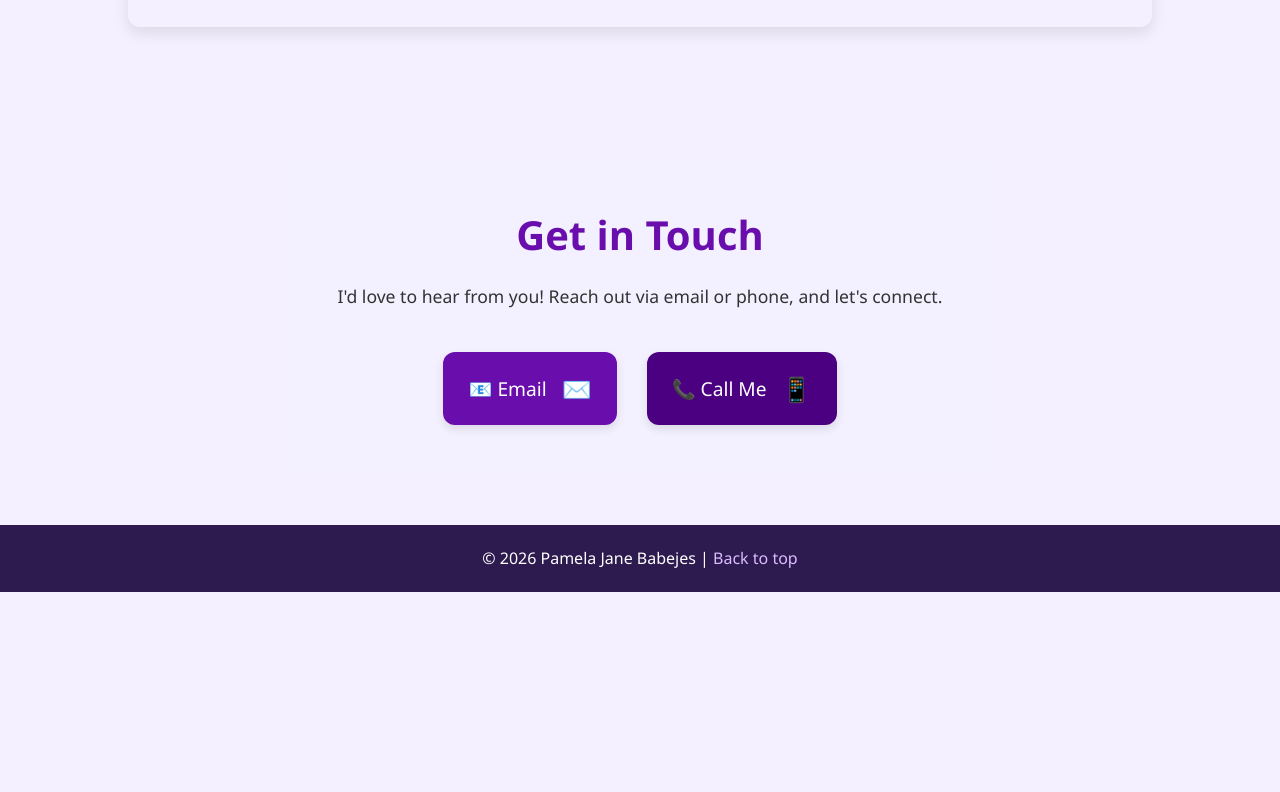
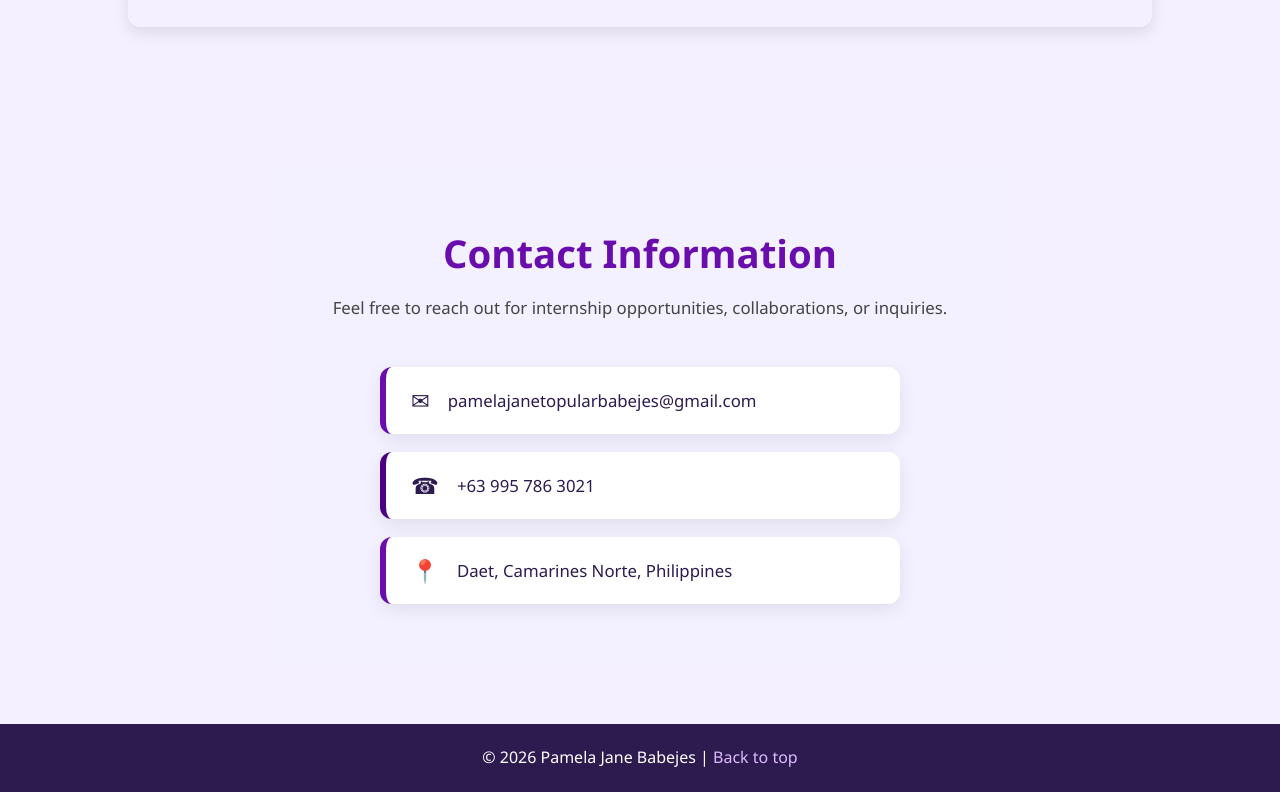
Before and after one commit to PamelaJaneBabejes/portfolio, a plain HTML site: page index.html in a window 1280 px wide. Shown: the part 6038-6830 px from the top of the page. Before the commit the page ends 6630 px from the top, so only its background shows below. Drawn offline with Linux system fonts and the light colour scheme.

Commit message:
modified:   PAMELA JANE T BABEJES RESUME.pdf 	modified:   index.html

```diff
--- a/index.html
+++ b/index.html
@@ -743,30 +743,54 @@
 
 
 <!-- CONTACT -->
-<section id="contact" style="padding:50px 20px; background:#f3f0ff; text-align:center; border-radius:15px; max-width:700px; margin:50px auto;">
-  <h2 style="color:#6a0dad; font-size:2.5rem; margin-bottom:20px;">Get in Touch</h2>
-  <p style="color:#333; font-size:1.1rem; margin-bottom:40px;">
-    I'd love to hear from you! Reach out via email or phone, and let's connect.
+<section id="contact" style="padding:60px 25px; background:#f3f0ff; text-align:center; border-radius:16px; max-width:750px; margin:60px auto;">
+
+  <h2 style="color:#6a0dad; font-size:2.4rem; margin-bottom:15px;">
+    Contact Information
+  </h2>
+
+  <p style="color:#444; font-size:1.05rem; margin-bottom:45px;">
+    Feel free to reach out for internship opportunities, collaborations, or inquiries.
   </p>
 
-  <div style="display:flex; justify-content:center; gap:30px; flex-wrap:wrap;">
+  <div style="display:flex; flex-direction:column; gap:18px; align-items:center;">
 
-    <!-- Email Card -->
+    <!-- EMAIL -->
     <a href="mailto:pamelajanetopularbabejes@gmail.com"
-       style="text-decoration:none; background:#6a0dad; color:white; padding:20px 25px; border-radius:12px; display:flex; align-items:center; gap:15px; font-size:1.2rem; transition:all 0.3s; box-shadow:0 4px 10px rgba(0,0,0,0.1);">
-      📧 Email
-      <span style="font-size:1.5rem;">✉️</span>
+       style="text-decoration:none; background:white; color:#2d1b4f; padding:18px 25px; border-radius:12px;
+              display:flex; align-items:center; gap:18px; font-size:1.05rem;
+              width:100%; max-width:520px; justify-content:flex-start;
+              box-shadow:0 6px 18px rgba(0,0,0,0.08); border-left:6px solid #6a0dad;">
+
+      <span style="font-size:1.4rem;">✉</span>
+      <span>pamelajanetopularbabejes@gmail.com</span>
     </a>
 
-    <!-- Phone Card -->
+    <!-- PHONE -->
     <a href="tel:+639957863021"
-       style="text-decoration:none; background:#4b0082; color:white; padding:20px 25px; border-radius:12px; display:flex; align-items:center; gap:15px; font-size:1.2rem; transition:all 0.3s; box-shadow:0 4px 10px rgba(0,0,0,0.1);">
-      📞 Call Me
-      <span style="font-size:1.5rem;">📱</span>
+       style="text-decoration:none; background:white; color:#2d1b4f; padding:18px 25px; border-radius:12px;
+              display:flex; align-items:center; gap:18px; font-size:1.05rem;
+              width:100%; max-width:520px; justify-content:flex-start;
+              box-shadow:0 6px 18px rgba(0,0,0,0.08); border-left:6px solid #4b0082;">
+
+      <span style="font-size:1.4rem;">☎</span>
+      <span>+63 995 786 3021</span>
     </a>
+
+    <!-- LOCATION -->
+    <div
+       style="background:white; color:#2d1b4f; padding:18px 25px; border-radius:12px;
+              display:flex; align-items:center; gap:18px; font-size:1.05rem;
+              width:100%; max-width:520px; justify-content:flex-start;
+              box-shadow:0 6px 18px rgba(0,0,0,0.08); border-left:6px solid #6a0dad;">
+
+      <span style="font-size:1.4rem;">📍</span>
+      <span>Daet, Camarines Norte, Philippines</span>
+    </div>
 
   </div>
 </section>
+
 
 
   <!-- FOOTER -->
```
Also changed, not shown: 1 other file.
